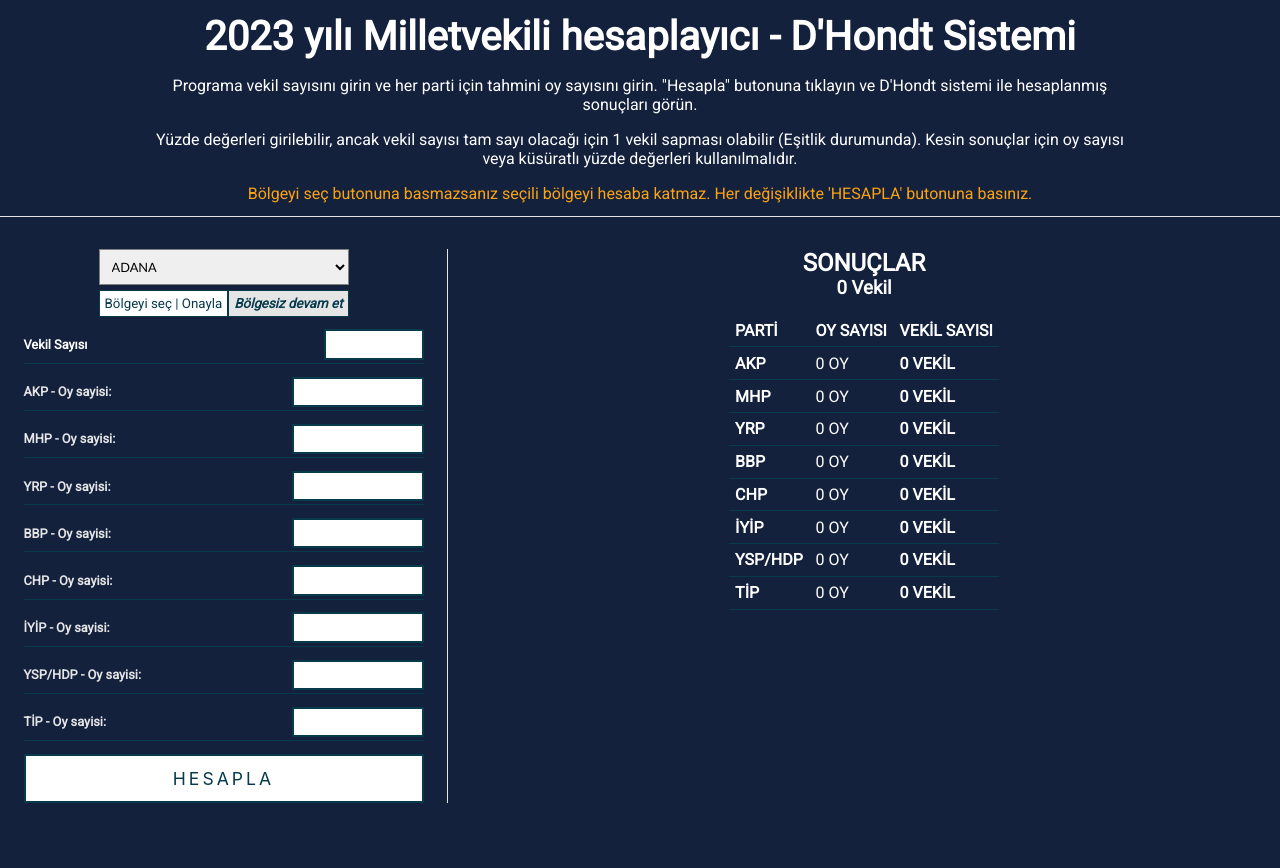
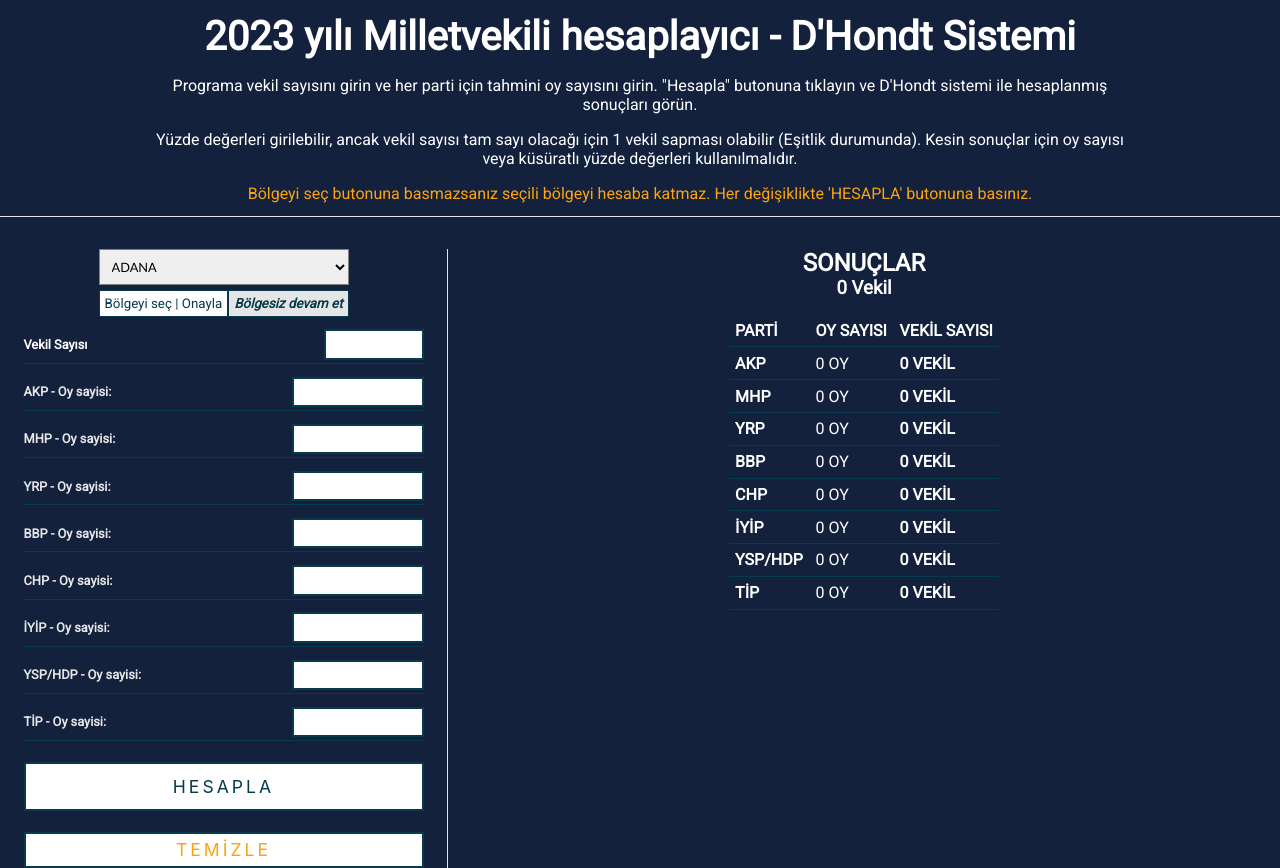
Before and after one commit to berkaysson/dhondt-system-calculator, a React (Create React App) app: page / in a window 1280 px wide. Before the commit the page ends 803 px from the top, so only its background shows below. Built offline with nearby package versions, Linux system fonts and the light colour scheme.

Commit message:
Add reset form button with buttonType attribute

```diff
--- a/src/Components/InputForm.js
+++ b/src/Components/InputForm.js
@@ -57,7 +57,8 @@
           />
         </div>
         {partyForms}
-        <Button type="submit" text={"HESAPLA"}></Button>
+        <Button type="submit" text={"HESAPLA"} buttonType='primary'></Button>
+        <Button type="reset" text={"TEMİZLE"} buttonType='secondary'></Button>
       </FormWrapper>
     </InputFormWrapper>
   );
--- a/src/Interfaces/Button.js
+++ b/src/Interfaces/Button.js
@@ -5,7 +5,7 @@
   background-color: var(--light-color);
   border: 2px solid var(--dark-alt-color);
   box-sizing: border-box;
-  color: var(--dark-alt-color);
+  color:${(props)=>(props.buttonType === 'primary' ? 'var(--dark-alt-color)':'var(--theme-color)')} ;
   cursor: pointer;
   display: inline-flex;
   font-family: Inter, sans-serif;
@@ -13,15 +13,16 @@
   justify-content: center;
   letter-spacing: 3px;
   line-height: 1.2rem;
-  min-width: 140px;
+  min-width: ${(props)=>(props.buttonType === '140px' ? '':'80px)')};
   outline: 0;
-  padding: var(--padding);
+  padding: ${(props) => (props.buttonType === "primary" ? "var(--padding)" : "var(--padding-sl)")};
   text-align: center;
   text-decoration: none;
   transition: all 0.3s;
   user-select: none;
   -webkit-user-select: none;
   touch-action: manipulation;
+  margin-top: 0.5rem;
 
   &:focus {
     color: var(--dark-color);
@@ -39,12 +40,12 @@
   }
 
   @media (min-width: 768px) {
-    min-width: 170px;
+    min-width: ${(props)=>(props.buttonType === '170px' ? '':'120px)')};
   }
 `;
 
-const Button = ({ text }) => {
-  return <ButtonWrapper>{text}</ButtonWrapper>;
+const Button = ({ text, buttonType="primary", type }) => {
+  return <ButtonWrapper buttonType={buttonType} type={type}>{text}</ButtonWrapper>;
 };
 
 export default Button;
```
